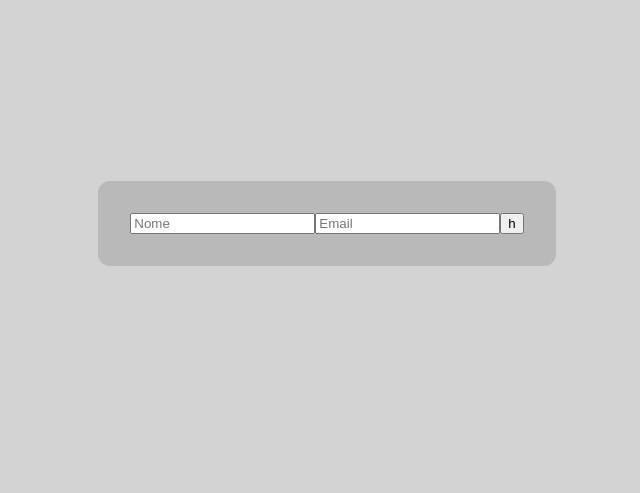
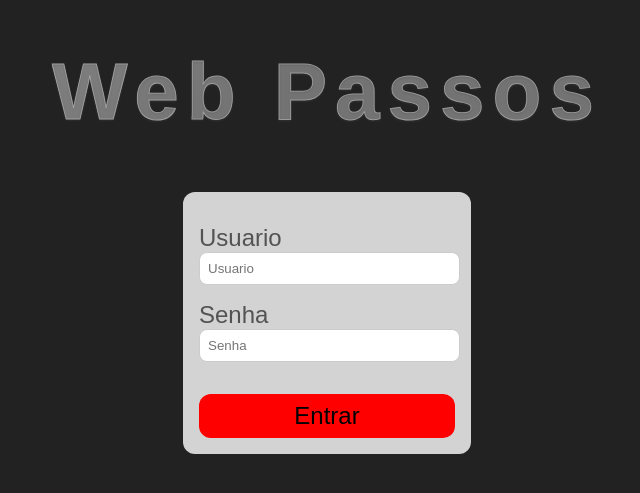
Before and after one commit to RaulGardini/WebPassos, a React (Vite) app: page / in a window 1280 px wide. Shown: the part 177-670 px from the top of the page, without its empty margins (313-953 px from the left). Built offline with nearby package versions, Linux system fonts and the light colour scheme.

Commit message:
tela de login

```diff
--- a/src/Formulario/formulario.tsx
+++ b/src/Formulario/formulario.tsx
@@ -1,13 +1,24 @@
-import {Form, FormularioContainer} from'./style';
+import {
+  Form,
+  FormularioContainer,
+  Title,
+  Button
+} from './style';
+import minhaImagem from '../assets/Logo.png';
 
 function Formulario() {
   return (
     <FormularioContainer>
-    <Form><form action="">
-        <input type="text" placeholder="Nome" />
-        <input type="email" placeholder="Email" />
-        <button type="submit">h</button>
-    </form></Form>
+      <Title>Web
+        Passos</Title>
+      <Form>
+      <form action="">
+        <label htmlFor="">Usuario</label>
+        <input type="text" placeholder="Usuario" />
+        <label htmlFor="">Senha</label>
+        <input type="password" placeholder="Senha" />
+        <Button type="submit">Entrar</Button>
+      </form></Form>
     </FormularioContainer>
   );
 }
--- a/src/Formulario/style.ts
+++ b/src/Formulario/style.ts
@@ -4,18 +4,69 @@ import styled from "styled-components";
 export const FormularioContainer = styled.div`
   width: 100%;
   height: 100vh;
-  background-color: lightgray;
+  background-color: #222222;
   display: flex;
+  flex-direction: column;
   align-items: center;
   justify-content: center;
 `;
 
 export const Form = styled.div`
-  background-color: #b9b9b9ff;
-  display: flex;
-  flex-direction: column;
-  align-items: center;
-  justify-content: center;
-  padding: 2rem;
+  background-color: #d3d3d3ff;
+  padding: 1rem;
+  font-size: 1.5rem;
+  font-family: 'Arial', sans-serif;
   border-radius: 12px;
+  width: 20%;
+
+  form {
+    display: flex;
+    flex-direction: column;
+  }
+
+  label{
+  margin-top: 1rem;
+  color: #535353ff;
+  }
+
+  input{
+    padding: 0.5rem;
+    border: 1px solid #ccc;
+    border-radius: 8px;
+    width: 95%;
+  }
 `;
+
+export const Title = styled.h1`
+  font-size: 5rem;
+            font-weight: 900;
+            font-family: 'Arial', sans-serif;
+            letter-spacing: 0.1em;
+            background: linear-gradient(135deg,
+                rgba(255, 255, 255, 0.36) 0%,
+                rgba(255, 255, 255, 0.30) 40%,
+                rgba(255, 255, 255, 0.30) 60%,
+                rgba(255, 255, 255, 0.30) 100%);
+            -webkit-background-clip: text;
+            background-clip: text;
+            -webkit-text-fill-color: transparent;
+            -webkit-text-stroke: 1px rgba(255, 255, 255, 0.3);
+            text-shadow: 0 1px 3px rgba(255, 255, 255, 0.1);
+            position: relative;
+`;
+
+export const Button = styled.button`
+  background-color: #ff0000ff;
+  padding: 0.5rem;
+  border-radius: 12px;
+  font-size: 1.5rem;
+  margin-top: 2rem;
+  font-family: 'Arial', sans-serif;
+  border: none;
+  cursor: pointer;
+  width: 100%;
+
+  &:hover {
+    background-color: #c90000ff;
+  }
+`;
```
Also changed, not shown: src/assets/Logo.png (added).
